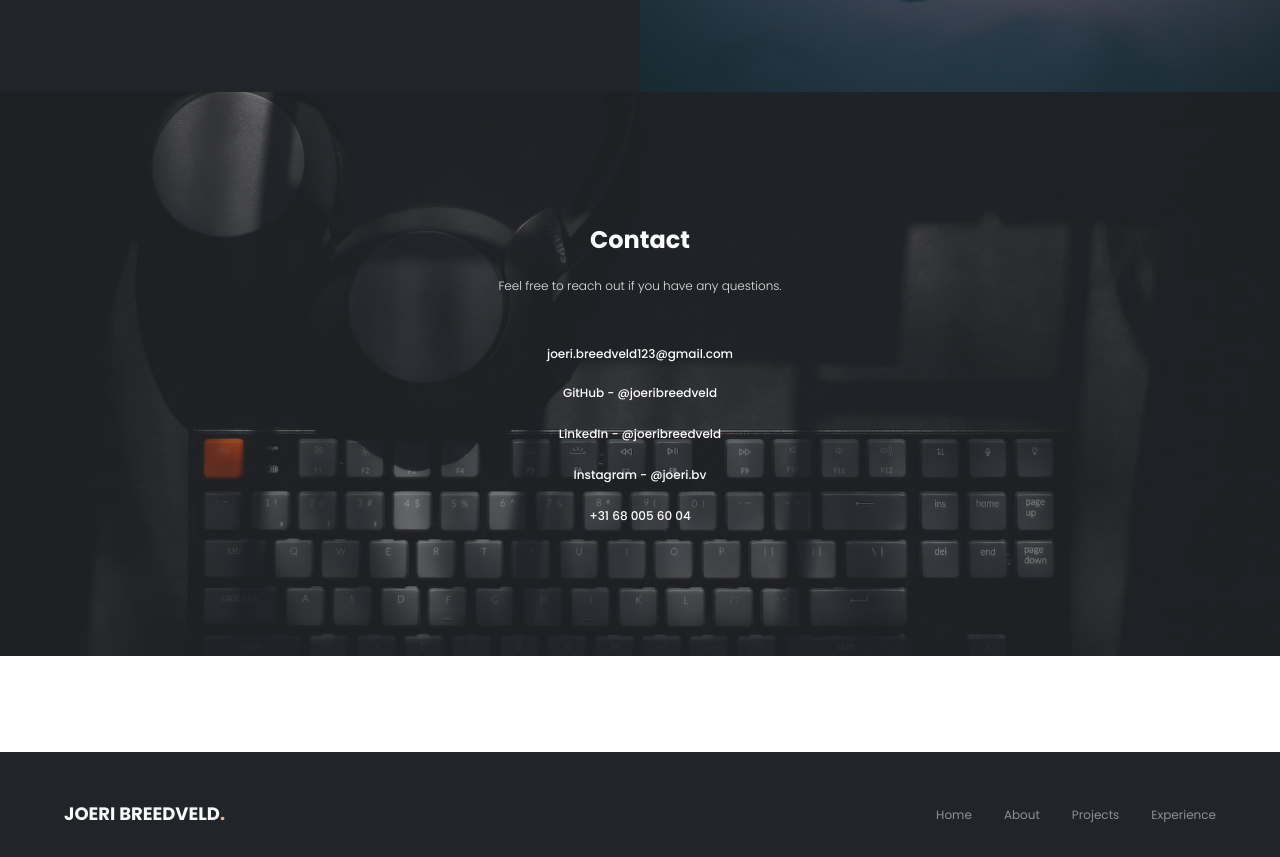
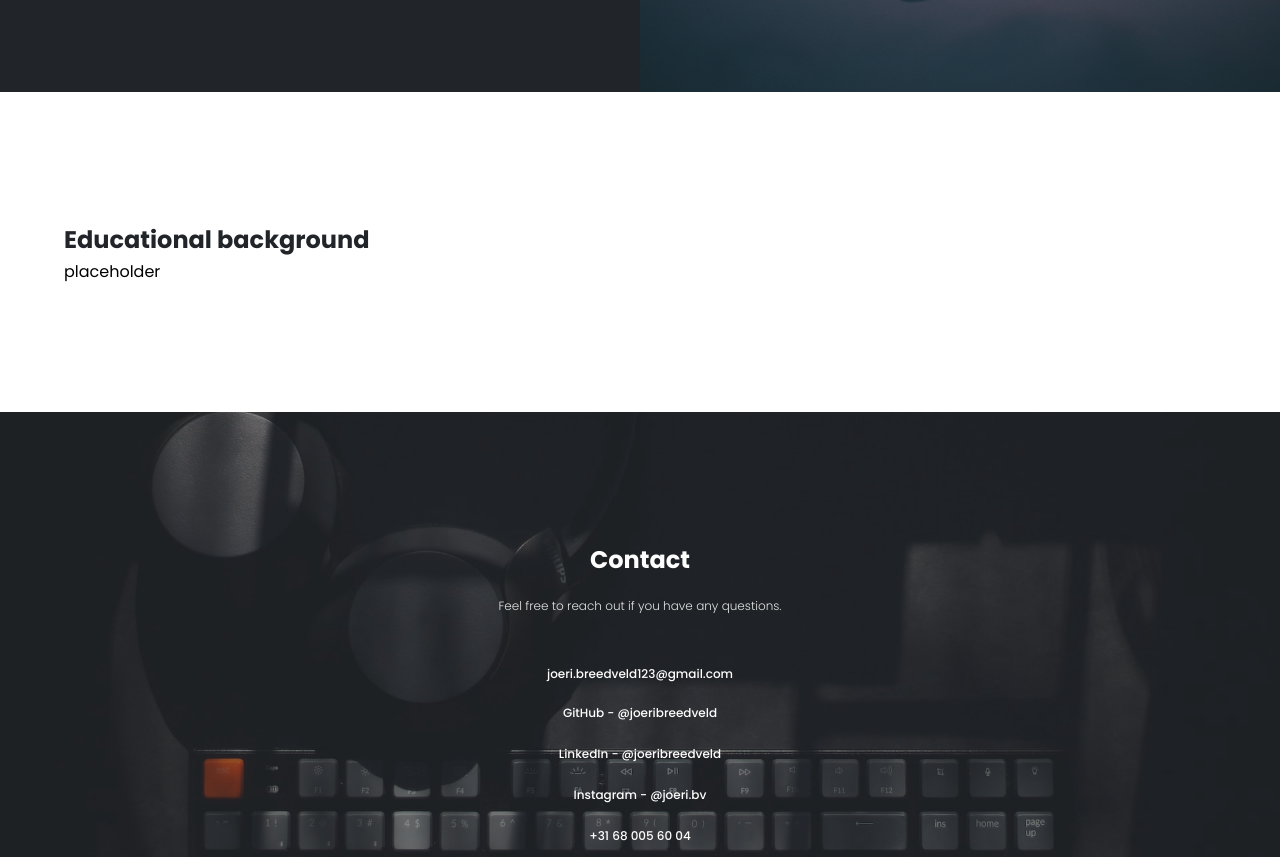
Before and after one commit to joeribreedveld/portfolio-website-v6, a Next.js app: page / in a window 1280 px wide. Shown: the part 1968-2825 px from the top of the page. Built offline with nearby package versions, Linux system fonts and the light colour scheme.

Commit message:
feat(school): start on education experience section

```diff
--- /dev/null
+++ b/src/components/sections/School/School.tsx
@@ -0,0 +1,14 @@
+// Imports
+
+// Functions
+const School = () => (
+  <section className="page-width section-padding-y">
+    <h2 className="font-bold text-[#212529]">Educational background</h2>
+    <ul>
+      <li>placeholder</li>
+    </ul>
+  </section>
+);
+
+// Exports
+export default School;
--- a/src/pages/index.tsx
+++ b/src/pages/index.tsx
@@ -7,6 +7,7 @@ import About from "~/components/sections/About/About";
 import Contact from "~/components/sections/Contact/Contact";
 import Hero from "~/components/sections/Hero/Hero";
 import Projects from "~/components/sections/Projects/Projects";
+import School from "~/components/sections/School/School";
 
 // Functions
 const Home: NextPage = () => (
@@ -21,6 +22,7 @@ const Home: NextPage = () => (
       <Hero />
       <Projects />
       <About />
+      <School />
       <Contact />
     </main>
     <Footer />
```
